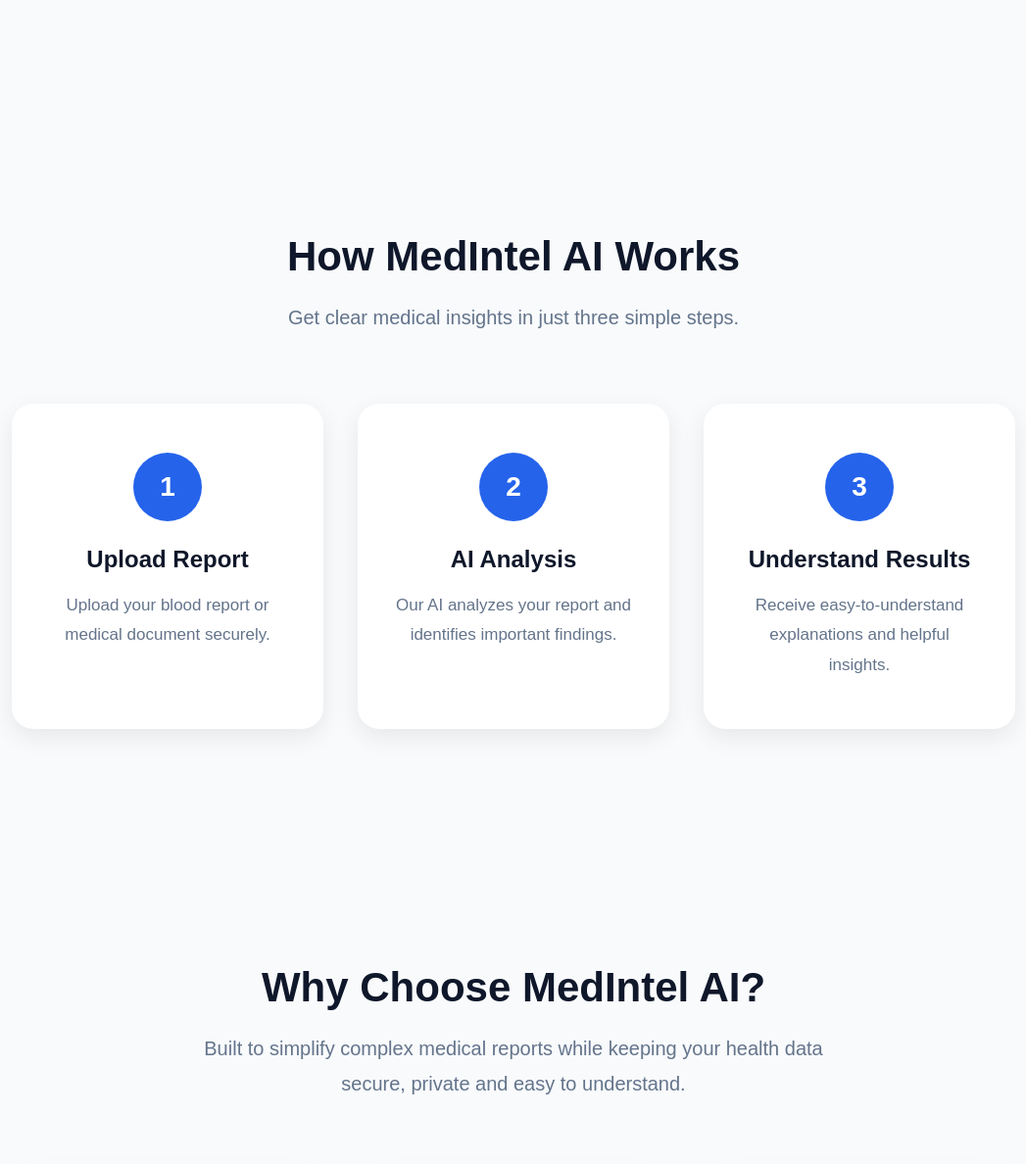
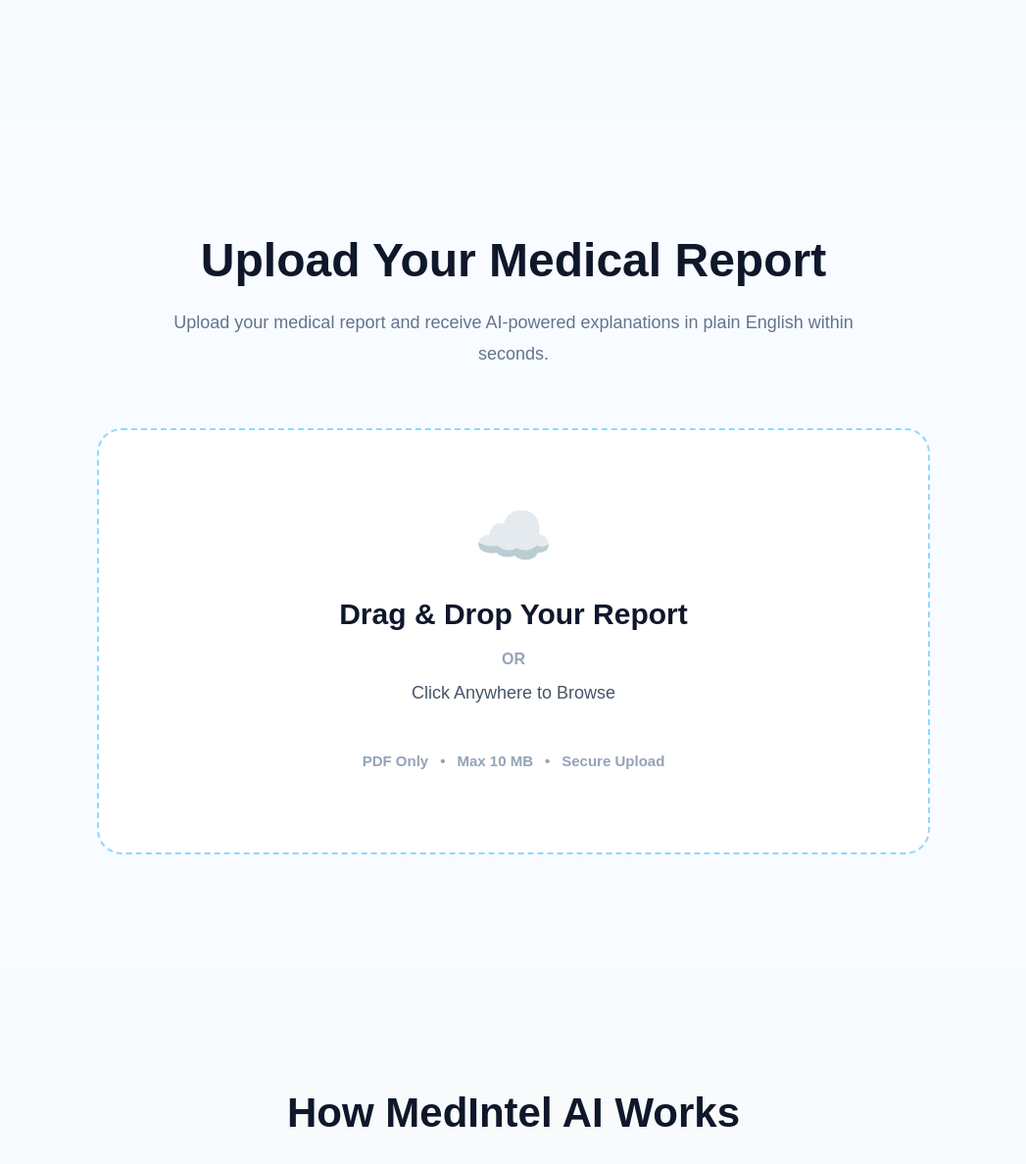
Before and after one commit to Jayavardhan-2005/medintel-ai, a Flask app: page / in a window 1280 px wide. Shown: the part 958-2146 px from the top of the page at 98% size, without its empty margins (116-1163 px from the left). Run offline with Flask 3, Linux system fonts and the light colour scheme.

Commit message:
feat: implement interactive file upload workflow

```diff
--- a/static/css/style.css
+++ b/static/css/style.css
@@ -5,3 +5,4 @@
 @import url("works.css");
 @import url("responsive.css");
 @import url("footer.css");
+@import url("upload.css");
--- /dev/null
+++ b/static/css/upload.css
@@ -0,0 +1,137 @@
+.upload-section
+{
+
+    padding: 120px 10%;
+    background: #f8fbff;
+
+}
+
+.upload-container
+{
+
+    max-width: 1200px;
+    margin: auto;
+
+}
+
+.upload-header
+{
+
+    text-align: center;
+    margin-bottom: 60px;
+
+}
+
+.upload-header h2
+{
+
+    font-size: 48px;
+    color: #0f172a;
+    margin-bottom: 20px;
+
+}
+
+.upload-header p
+{
+
+    max-width: 700px;
+    margin: auto;
+    font-size: 18px;
+    line-height: 1.8;
+    color: #64748b;
+
+}
+
+.upload-card
+{
+
+    max-width: 850px;
+    margin: auto;
+    padding: 70px 50px;
+    background: white;
+    border: 2px dashed #8fd8ff;
+    border-radius: 25px;
+    text-align: center;
+    cursor: pointer;
+    transition: .35s ease;
+
+}
+
+.upload-card:hover
+{
+
+    transform: translateY(-6px);
+    border-color: #06b6d4;
+    box-shadow: 0 20px 45px rgba(14, 165, 233, .12);
+
+}
+
+.upload-icon
+{
+
+    font-size: 65px;
+    margin-bottom: 25px;
+
+}
+
+.upload-card h3
+{
+
+    font-size: 30px;
+    color: #0f172a;
+    margin-bottom: 20px;
+
+}
+
+.upload-card span
+{
+
+    display: block;
+    margin: 15px 0;
+    font-weight: 600;
+    color: #94a3b8;
+
+}
+
+.upload-card p
+{
+
+    font-size: 18px;
+    color: #475569;
+    margin-bottom: 35px;
+
+}
+
+.upload-info
+{
+
+    display: flex;
+    justify-content: center;
+    align-items: center;
+    gap: 12px;
+    flex-wrap: wrap;
+    font-size: 15px;
+    color: #94a3b8;
+
+}
+.analyze-btn
+{
+
+    margin-top: 30px;
+    padding: 14px 34px;
+    border: none;
+    border-radius: 12px;
+    background: #2563eb;
+    color: white;
+    font-size: 16px;
+    font-weight: 600;
+    cursor: pointer;
+    transition: .3s ease;
+}
+
+.analyze-btn:hover
+{
+
+    background: #1d4ed8;
+    transform: translateY(-2px);
+}
--- a/static/js/main.js
+++ b/static/js/main.js
@@ -9,3 +9,51 @@ window.addEventListener("scroll", function(){
         navbar.classList.remove("scrolled");
     }
 });
+
+const uploadCard = document.getElementById("upload-card");
+const fileInput = document.getElementById("report-upload");
+const uploadIcon = document.getElementById("upload-icon");
+const uploadTitle = document.getElementById("upload-title");
+const uploadDivider = document.getElementById("upload-divider");
+const uploadSubtitle = document.getElementById("upload-subtitle");
+const uploadInfo = document.getElementById("upload-info");
+const analyzeBtn = document.getElementById("analyze-btn");
+
+
+uploadCard.addEventListener("click", function ()
+{
+    fileInput.click();
+});
+
+
+fileInput.addEventListener("change", function ()
+{
+    const file = fileInput.files[0];
+    if (!file)
+    {
+        return;
+    }
+
+    if (file.type !== "application/pdf")
+    {
+
+        alert("Please upload a PDF.");
+        fileInput.value = "";
+        return;
+    }
+
+    if (file.size > 10 * 1024 * 1024)
+    {
+
+        alert("Maximum file size is 10 MB.");
+        fileInput.value = "";
+        return;
+    }
+
+    const sizeMB = (file.size / (1024 * 1024)).toFixed(2);
+    uploadIcon.textContent = "📄";
+    uploadTitle.textContent = file.name;
+    uploadDivider.style.display = "none";
+    uploadSubtitle.textContent = `${sizeMB} MB • ✓ Ready to Analyze`;
+    analyzeBtn.hidden = false;
+});
--- a/templates/index.html
+++ b/templates/index.html
@@ -10,7 +10,6 @@
 
     <link rel="stylesheet"
           href="{{ url_for('static', filename='css/style.css') }}">
-    <script src="{{ url_for('static', filename='js/script.js') }}"></script>
 
 </head>
 
@@ -50,6 +49,8 @@
     </header>
 
     <main>
+
+
 
     <section class="hero">
 
@@ -213,7 +214,6 @@
 
 
 
-            <!-- Floating AI Chips -->
 
             <div class="floating-chip chip-top">
 
@@ -248,6 +248,72 @@
     </div>
 
 </section>
+
+
+
+
+<section class="upload-section">
+
+    <div class="upload-container">
+
+        <div class="upload-header">
+
+            <h2>Upload Your Medical Report</h2>
+
+            <p>
+                Upload your medical report and receive AI-powered explanations
+                in plain English within seconds.
+            </p>
+
+        </div>
+
+       <div class="upload-card" id="upload-card">
+
+    <div class="upload-icon" id="upload-icon">
+        ☁️
+    </div>
+
+    <h3 id="upload-title">
+        Drag & Drop Your Report
+    </h3>
+
+    <span id="upload-divider">
+        OR
+    </span>
+
+    <p id="upload-subtitle">
+
+        Click Anywhere to Browse
+
+    </p>
+
+    <div class="upload-info" id="upload-info">
+
+        <span>PDF Only</span>
+        <span>•</span>
+        <span>Max 10 MB</span>
+        <span>•</span>
+        <span>Secure Upload</span>
+
+    </div>
+
+    <input
+        type="file"
+        id="report-upload"
+        accept=".pdf"
+        hidden
+        >
+        <button id="analyze-btn" class="analyze-btn" hidden>
+            Analyze Report
+        </button>
+
+</div>
+
+    </div>
+
+</section>
+
+
 
 <section class="how-it-works">
 
@@ -306,6 +372,7 @@
 </section>
 
 
+
 <section class="features">
 
             <h2>Why Choose MedIntel AI?</h2>
@@ -362,6 +429,9 @@
             </div>
 
 </section>
+
+
+
 <footer class="footer">
 
     <div class="footer-container">
@@ -436,8 +506,9 @@
     </div>
 
 </footer>
+
 </main>
-
+<script src="{{ url_for('static', filename='js/main.js') }}"></script>
 </body>
 
 </html>
```
Also changed, not shown: static/js/upload.js (added, +24 -0 lines). Lines whose indentation alone changed are shown as unchanged.
